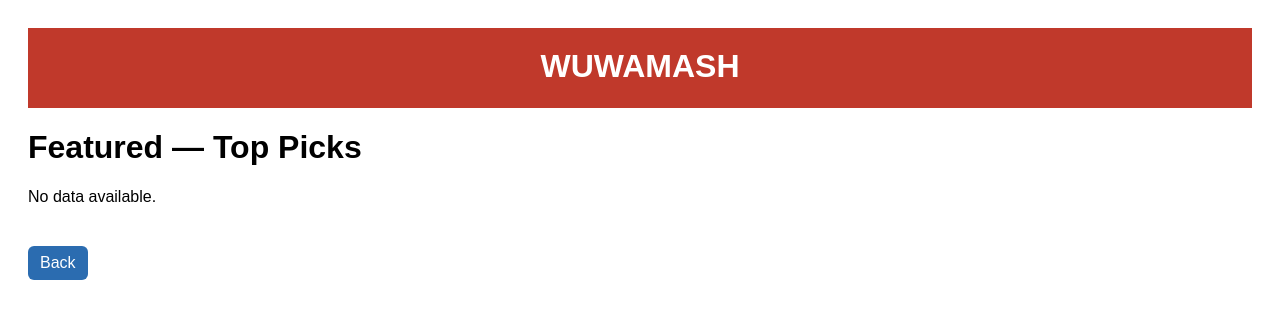
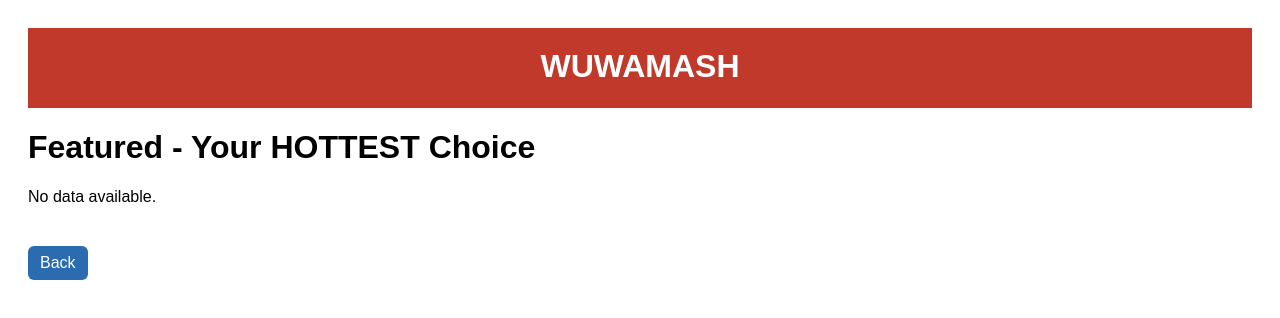
Before and after one commit to danadyaksaaf/wuwamash, a plain HTML site: page html/featured.html in a window 1280 px wide. Drawn offline with Linux system fonts and the light colour scheme.

Commit message:
Changed the page title below header

```diff
--- a/html/featured.html
+++ b/html/featured.html
@@ -65,7 +65,7 @@
     <div class="header">
         <h1 class="title">WUWAMASH</h1>
     </div>
-    <h1>Featured — Top Picks</h1>
+    <h1>Featured - Your HOTTEST Choice</h1>
     <div id="featured-list">Loading...</div>
     <a href="index.html" class="back">Back</a>
 
```
